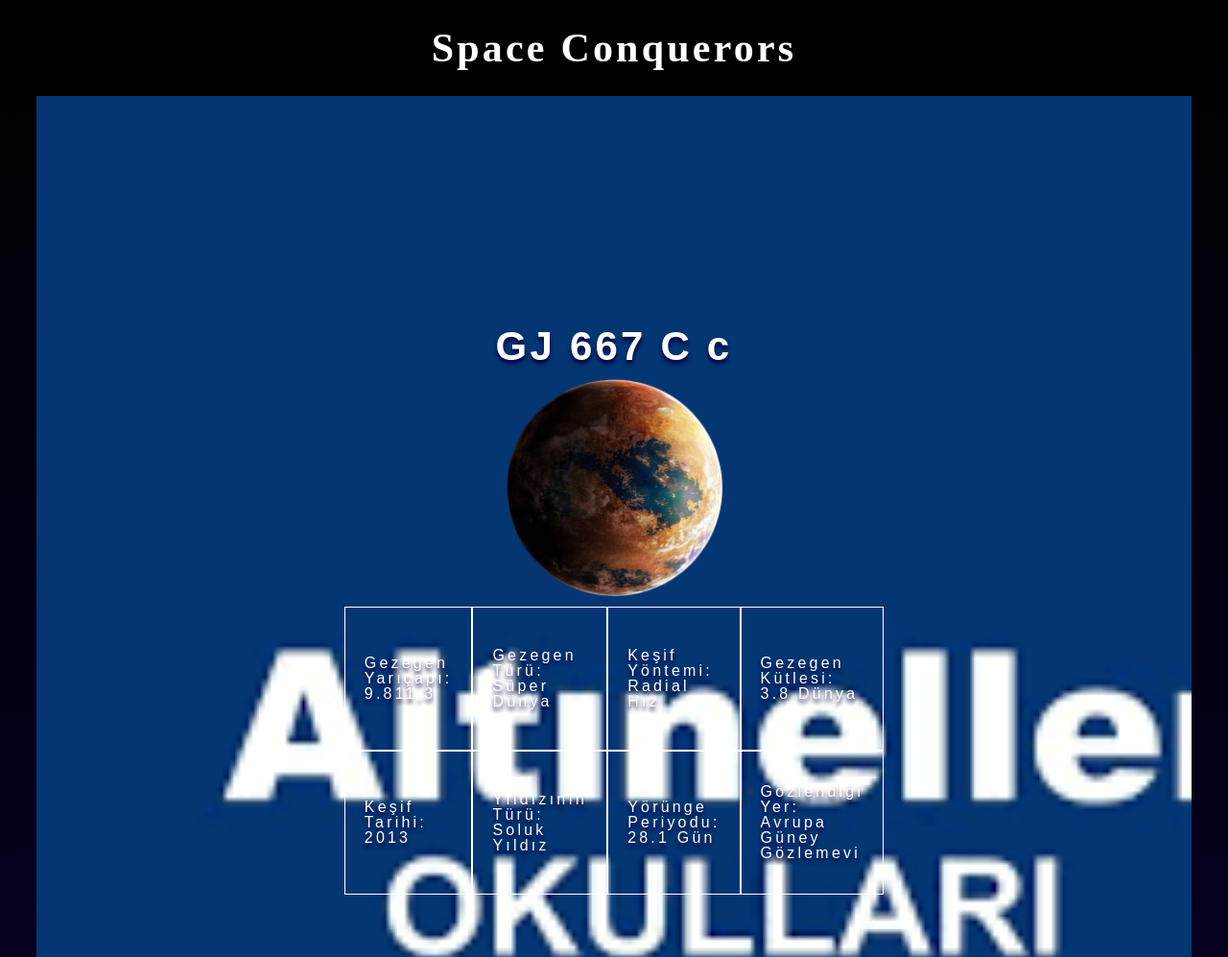
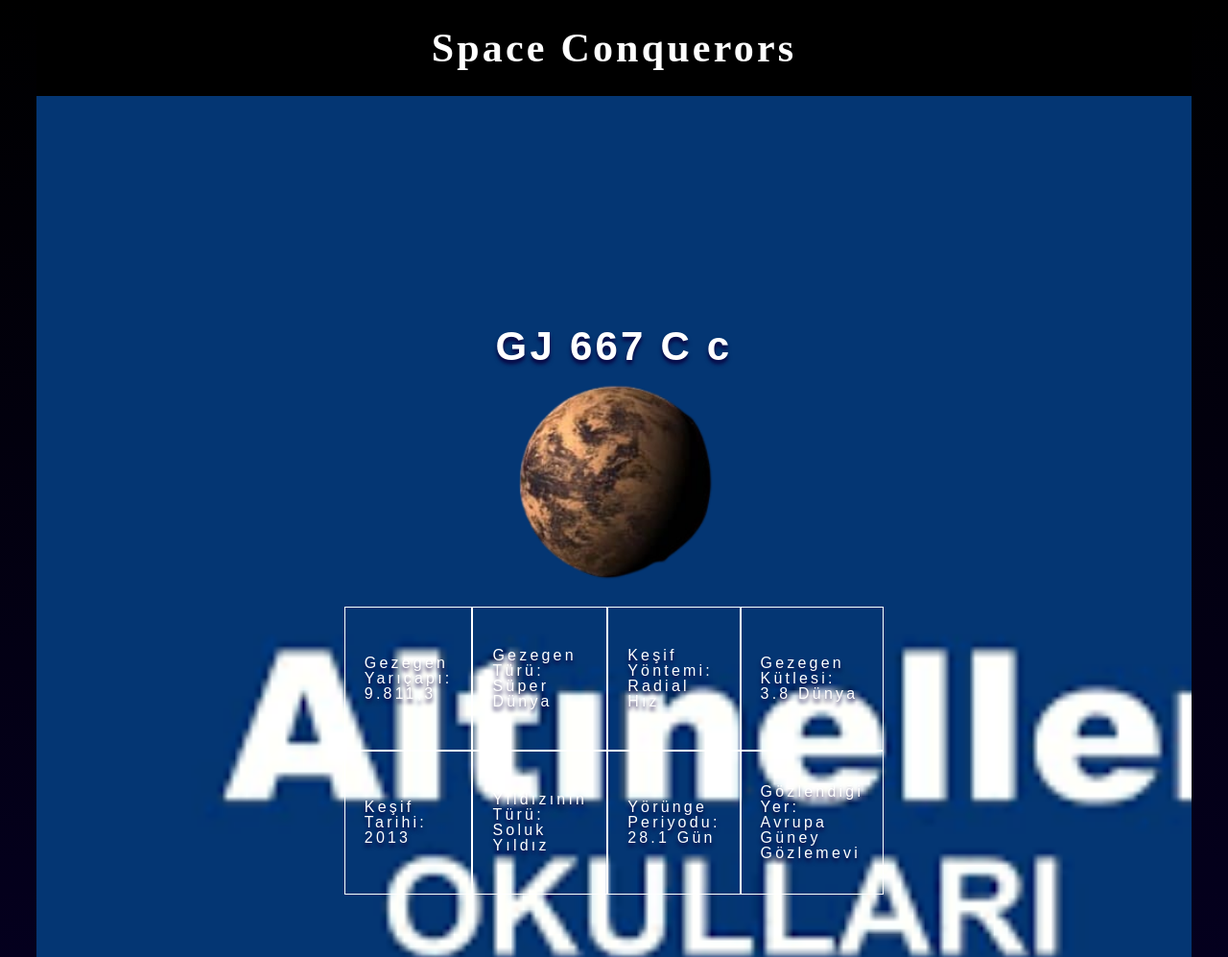
Before and after one commit to CAGANDANISOGLU/spaceconquerors, a plain HTML site: page gj667cc.html in a window 1280 px wide. Shown: the top 997 px of the page at 96% size. Drawn offline with Linux system fonts and the light colour scheme; files whose address does not match are found by name.

Commit message:
Update gj667cc.html

```diff
--- a/gj667cc.html
+++ b/gj667cc.html
@@ -14,7 +14,7 @@
 
    <section class="home">
     <h1 class="home__title">GJ 667 C c</h1>
-    <img class="home_img" src="file:///C:/Users/GALATASARAYLI%20%C3%87A%C4%9EAN/Downloads/LUYTEN_B-removebg-preview.png" alt="Altıneller logo" width="250" height="250">
+    <img class="home_img" src="WhatsApp_Görsel_2024-10-05_saat_18.48.34_b5b3e979-removebg-preview.png" alt="Altıneller logo" width="250" height="250">
 
     <!-- Flex container for the boxes -->
     <div class="info-boxes">
```
